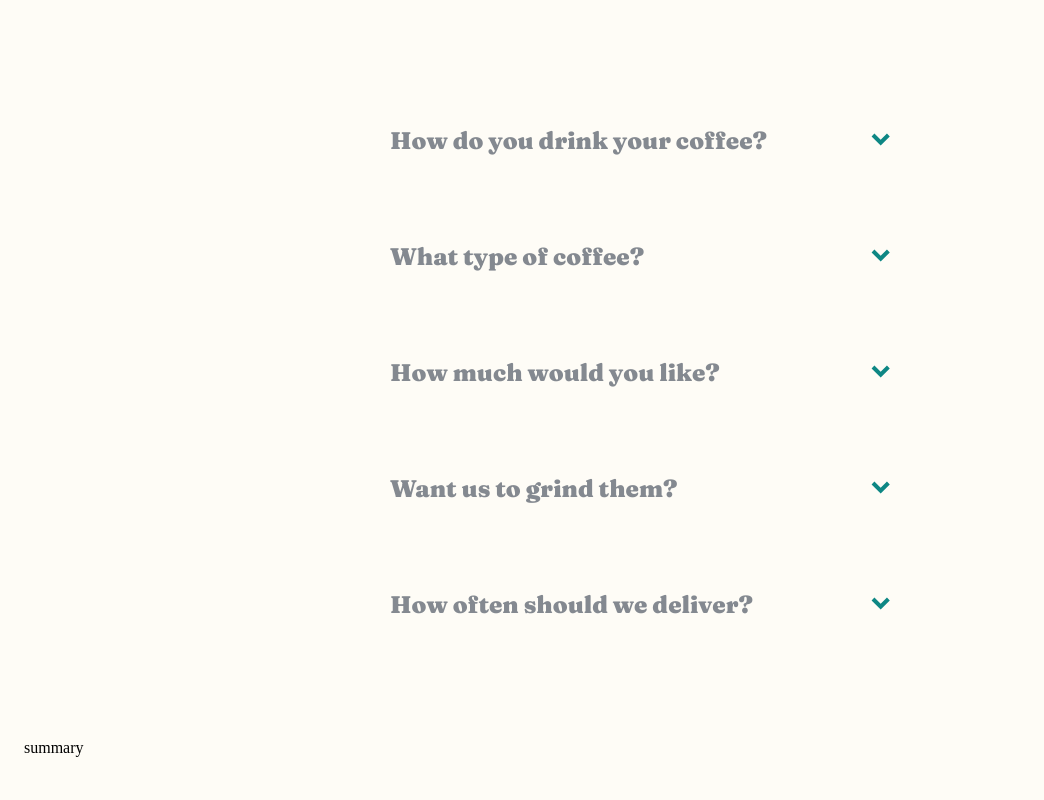
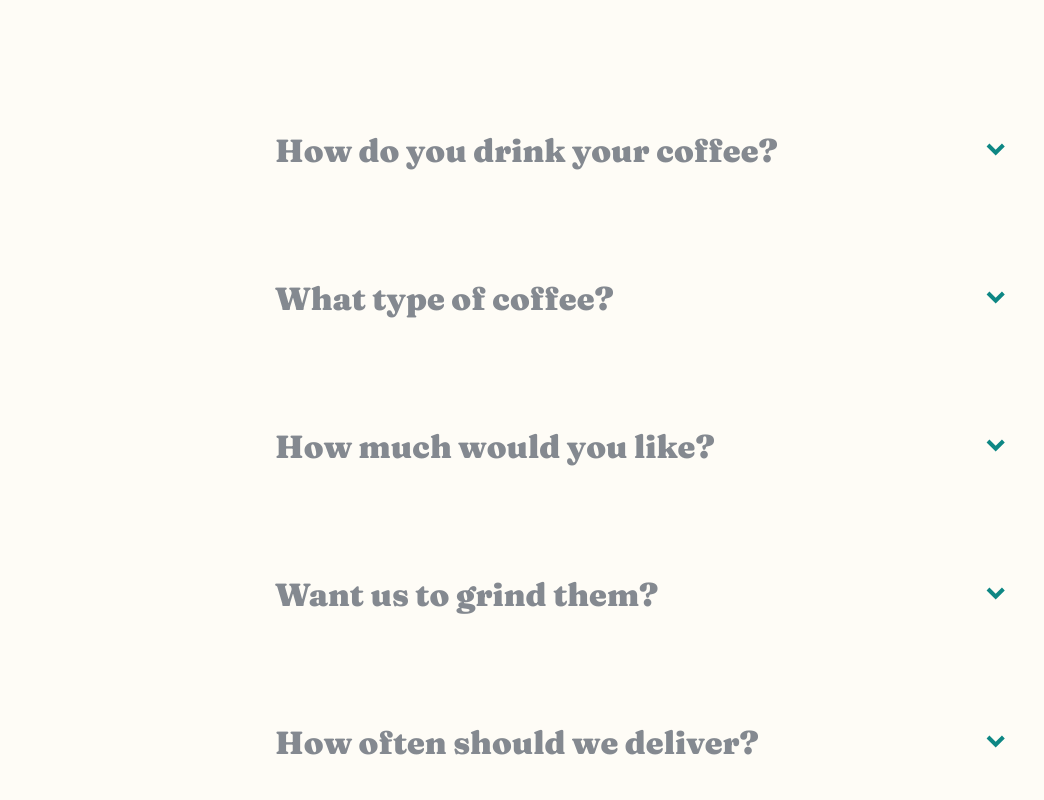
Before and after one commit to ionStici/coffeeroasters-subscription-site-fem, a React (Vite) app: page /plan in a window 1280 px wide. Shown: the part 1360-2160 px from the top of the page, without its empty margins (0-1044 px from the left). Built offline with nearby package versions, Linux system fonts and the light colour scheme.

Commit message:
Style Plan component for tablet

```diff
--- a/src/components/CreatePlan.jsx
+++ b/src/components/CreatePlan.jsx
@@ -36,6 +36,22 @@ const Question = function (props) {
         }
     };
 
+    const setBoxActive = function ({ target }) {
+        if (target.classList.contains(styles.active_box)) {
+            target.classList.remove(styles.active_box);
+            return;
+        }
+
+        const boxes = [
+            ...target
+                .closest(`.${styles.boxes_wrapper}`)
+                .querySelectorAll(`.${styles.box}`),
+        ];
+
+        boxes.forEach(box => box.classList.remove(styles.active_box));
+        target.classList.add(styles.active_box);
+    };
+
     return (
         <div className={styles.question} data-dropdown="close">
             <button className={styles.button} onClick={toggleDropdown}>
@@ -46,7 +62,11 @@ const Question = function (props) {
             <div className={styles.boxes_wrapper}>
                 {data.answers.map((a, i) => {
                     return (
-                        <div className={`${styles.box}`} key={i}>
+                        <div
+                            className={`${styles.box}`}
+                            onClick={setBoxActive}
+                            key={i}
+                        >
                             <p className={styles.title}>{a.title}</p>
                             <p className={styles.text}>{a.text}</p>
                         </div>
--- a/src/pages/Plan.jsx
+++ b/src/pages/Plan.jsx
@@ -17,7 +17,7 @@ const Plan = function () {
         loadedComponents++;
 
         if (componentsWithImages === loadedComponents) {
-            // setTimeout(() => setRemoveShimmer(true), 250);∞¢¢∞
+            // setTimeout(() => setRemoveShimmer(true), 250);
             setRemoveShimmer(true);
         }
     };
--- a/src/styles/CreatePlan.module.scss
+++ b/src/styles/CreatePlan.module.scss
@@ -2,18 +2,31 @@
 
 .section {
     padding: 0 24px;
+
+    @media only screen and (min-width: 768px) {
+        padding: 0 40px;
+    }
 }
 
 .wrapper {
     max-width: 500px;
     margin: 0 auto 120px auto;
+
+    @media only screen and (min-width: 768px) {
+        max-width: 730px;
+        margin-bottom: 144px;
+    }
 }
 
 // // // // // // // // // // // // // // // // // // // //
 
 .question {
     &:not(:last-child) {
-        margin-bottom: 88px;
+        margin-bottom: 110px;
+
+        @media only screen and (min-width: 768px) {
+            margin-bottom: 100px;
+        }
     }
 }
 
@@ -28,7 +41,6 @@
     justify-content: space-between;
     border: none;
     background-color: transparent;
-
     cursor: pointer;
 
     h2 {
@@ -40,10 +52,19 @@
         font-weight: 900;
         font-size: 24px;
         line-height: 28px;
+
+        @media only screen and (min-width: 768px) {
+            font-size: 32px;
+            line-height: 48px;
+        }
     }
 
     div {
         margin-left: 64px;
+
+        @media only screen and (min-width: 768px) {
+            margin-left: 0;
+        }
     }
 
     svg {
@@ -60,15 +81,28 @@
     height: 0;
 
     transition: height 0.25s, margin 0.25s;
+
+    @media only screen and (min-width: 768px) {
+        justify-content: space-between;
+    }
 }
 
 .display_block {
     display: block;
+
+    @media only screen and (min-width: 768px) {
+        display: flex;
+    }
 }
 
 .set_height {
     margin-top: 32px;
     height: 452px;
+
+    @media only screen and (min-width: 768px) {
+        margin-top: 40px;
+        height: 250px;
+    }
 }
 
 .set_opacity {
@@ -94,6 +128,11 @@
         background-color: var(--color-pale-orange);
         color: var(--color-dark-grey-blue);
     }
+
+    @media only screen and (min-width: 768px) {
+        max-width: 223px;
+        height: 250px;
+    }
 }
 
 .active_box {
@@ -107,7 +146,12 @@
     font-size: 24px;
     line-height: 32px;
 
+    pointer-events: none;
     margin-bottom: 8px;
+
+    @media only screen and (min-width: 768px) {
+        margin-bottom: 24px;
+    }
 }
 
 .text {
@@ -115,6 +159,8 @@
     font-weight: 400;
     font-size: 16px;
     line-height: 26px;
+
+    pointer-events: none;
 }
 
 // // // // // // // // // // // // // // // // // // // //
```
